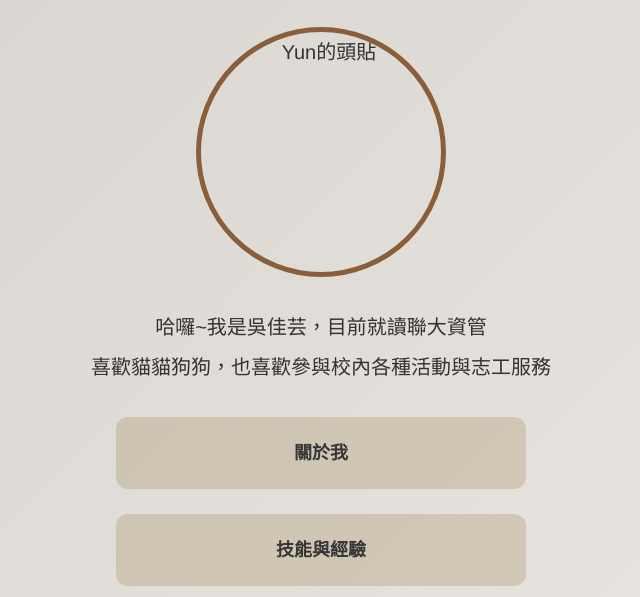
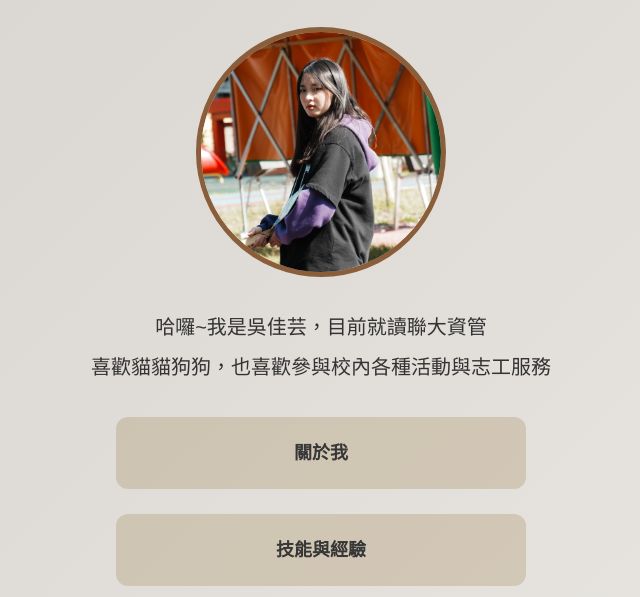
Before and after one commit to jynn23/jy23.github.io, a plain HTML site: page index.html in a window 1280 px wide. Shown: the part 203-800 px from the top of the page, without its empty margins (319-959 px from the left). Drawn offline with Linux system fonts and the light colour scheme.

Commit message:
Update index.html

```diff
--- a/index.html
+++ b/index.html
@@ -12,7 +12,7 @@
       <h1>Yun</h1>
 
       <p>
-        <img src="images/yun.jpg" alt="Yun的頭貼" />
+        <img src="yun.jpg" alt="Yun的頭貼" />
       </p>
 
       <p>
```
